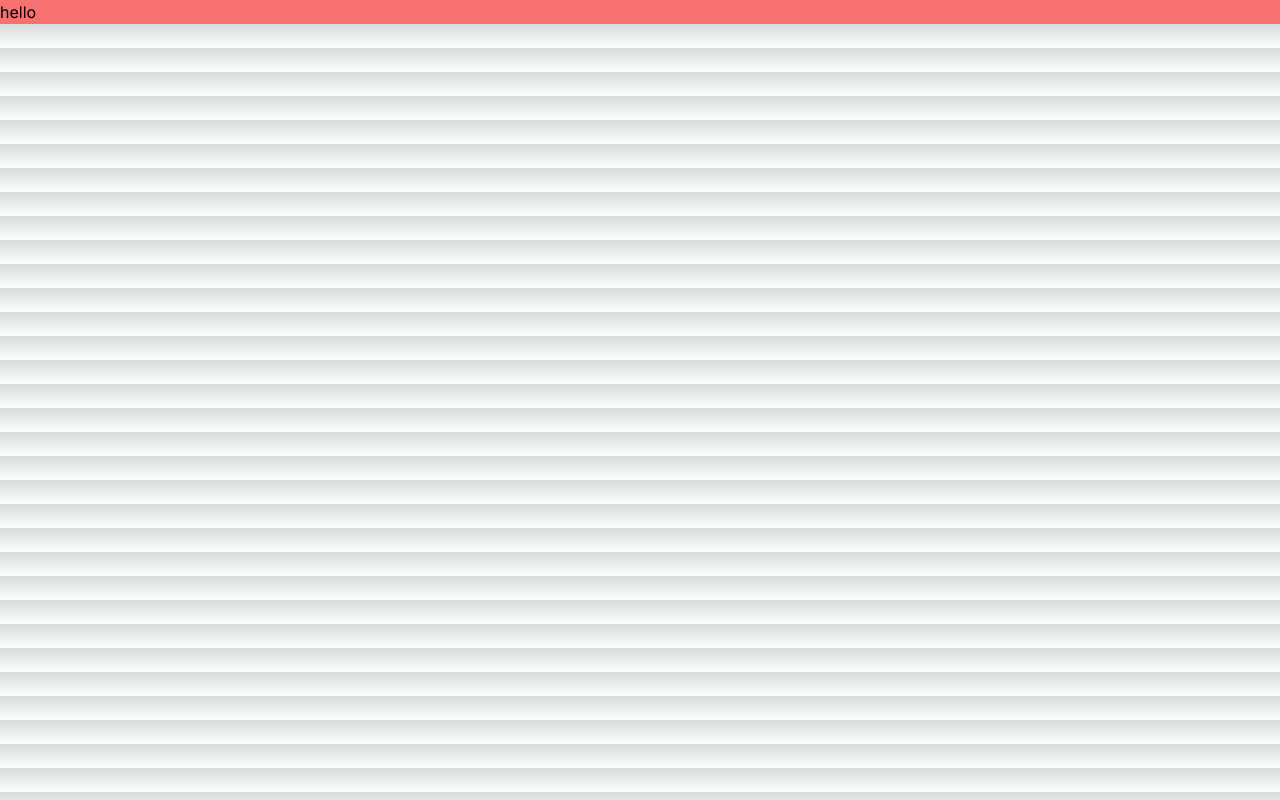
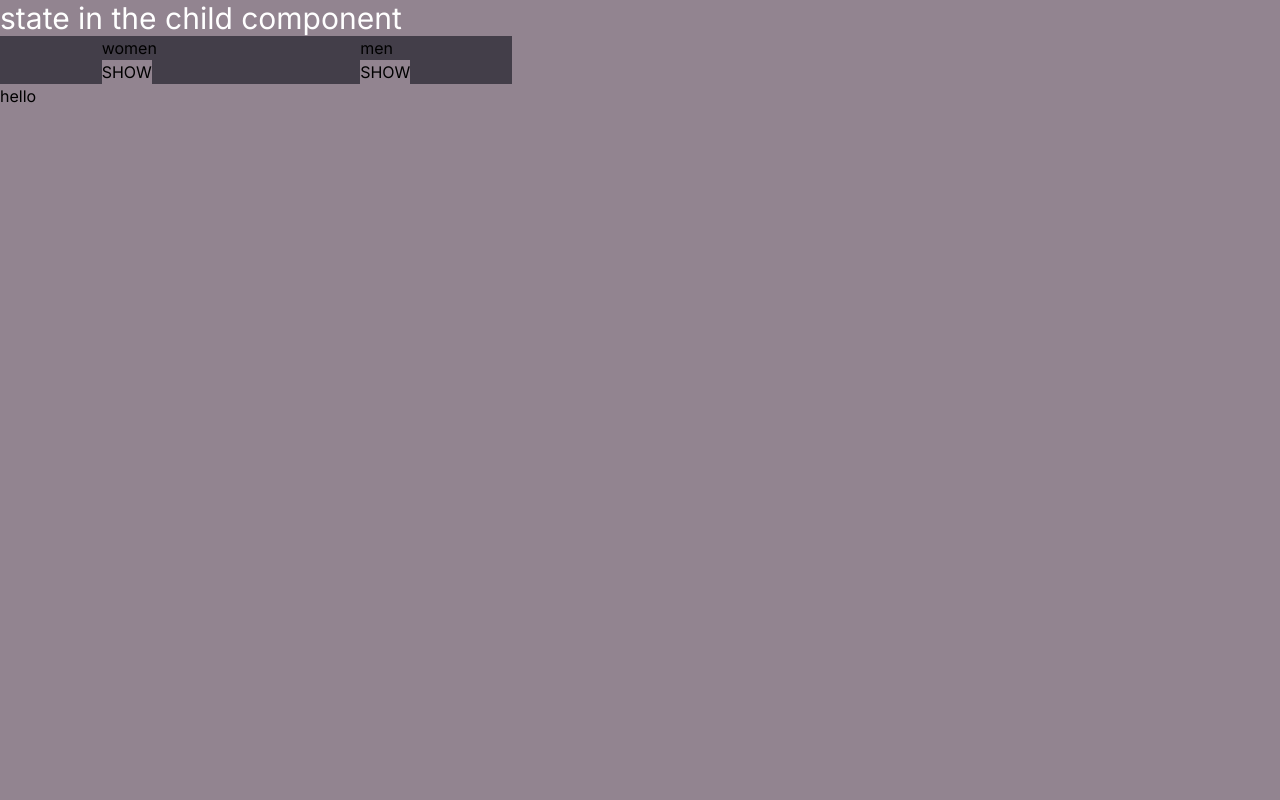
Before and after one commit to akareagwom/lifting_up_state, a Next.js app: page / in a window 1280 px wide. Built offline with nearby package versions, Linux system fonts and the light colour scheme.

Commit message:
state declared at chid component

```diff
--- a/src/app/page.js
+++ b/src/app/page.js
@@ -1,22 +1,9 @@
-// import {Discuss} from "@/components/discuss";
-"use client";
-import {useState} from "react"
-
-function Panel ({title, children}){
-   const [active, setActive] = useState(false);
-   return(
-    <section>
-      <h3>{title}</h3>
-    </section>
-   )
-}
+import Discuss from "../components/discuss"
 
 export default function Home() {
-  const [count, setCount] = useState("")
   return (
-   <div className="bg-red-400">
-    {/* <Discuss/> */}
-    hello
+   <div className="bg-[#928490] h-screen">
+    <Discuss/>
    </div>
   )
 }
--- a/src/components/discuss.jsx
+++ b/src/components/discuss.jsx
@@ -1,12 +1,33 @@
-// "use client";
-// import {useState} from 'react';
+"use client";
+import {useState} from "react"
 
+function Panel ({title, children}){
+   const [active, setActive] = useState(false);
+   return(
+    <section>
+      <h3>{title}</h3>
+      {active? (
+        <p>{children}</p>
+      ):(
+        <button className="bg-[#928490]" onClick={() => setActive(true)}>SHOW</button>
+      )}
+    </section>
+   )
+}
 
 export default function Discuss() {
   return (
-   <div className="bg-red-400">
-    <h1>Lifting Up State</h1>
-
+   <div className="">
+    <h3 className="text-3xl text-white">state in the child component</h3>
+    <div className=" bg-[#433E49] flex justify-around w-[40%]">
+    <Panel  title="women" >
+      Did You Know That The First Computer Programmer Was a Woman
+    </Panel>
+    <Panel title="men" >
+      Did You Know That The Father of Computer Was a Man
+    </Panel>
+    </div>
+    hello
    </div>
   )
 }
```
